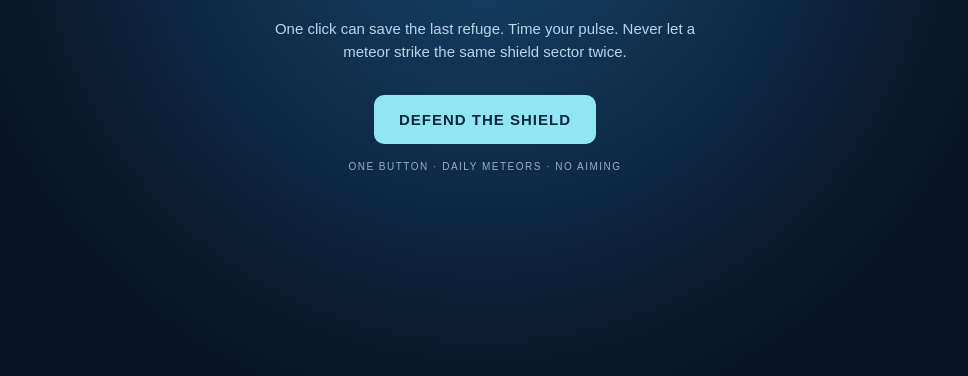
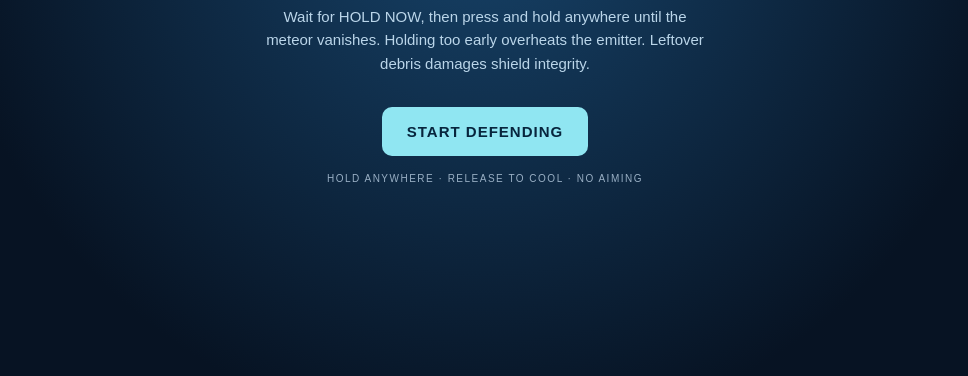
Before and after one commit to mkhsu2002/Last-Shield, a website built with Vite: page src/client/splash.html in a window 1280 px wide. Shown: the part 424-800 px from the top of the page, without its empty margins (155-1123 px from the left). Built offline with nearby package versions, Linux system fonts and the light colour scheme.

Commit message:
docs: align Reddit splash with hold-to-vaporize controls

```diff
--- a/package.json
+++ b/package.json
@@ -1,7 +1,7 @@
 {
   "private": true,
   "name": "last-shield",
-  "version": "0.1.0",
+  "version": "0.2.0",
   "type": "module",
   "scripts": {
     "dev": "devvit playtest",
--- a/src/client/splash.html
+++ b/src/client/splash.html
@@ -11,9 +11,9 @@
       <div class="eyebrow">NEO BABYLON / DEFENSE SYSTEM</div>
       <div class="shield" aria-hidden="true">⬡</div>
       <h1>AEGIS: LAST SHIELD</h1>
-      <p>One click can save the last refuge. Time your pulse. Never let a meteor strike the same shield sector twice.</p>
-      <button id="start" type="button">DEFEND THE SHIELD</button>
-      <small>ONE BUTTON · DAILY METEORS · NO AIMING</small>
+      <p>Wait for HOLD NOW, then press and hold anywhere until the meteor vanishes. Holding too early overheats the emitter. Leftover debris damages shield integrity.</p>
+      <button id="start" type="button">START DEFENDING</button>
+      <small>HOLD ANYWHERE · RELEASE TO COOL · NO AIMING</small>
     </main>
     <script type="module" src="splash.ts"></script>
   </body>
```
